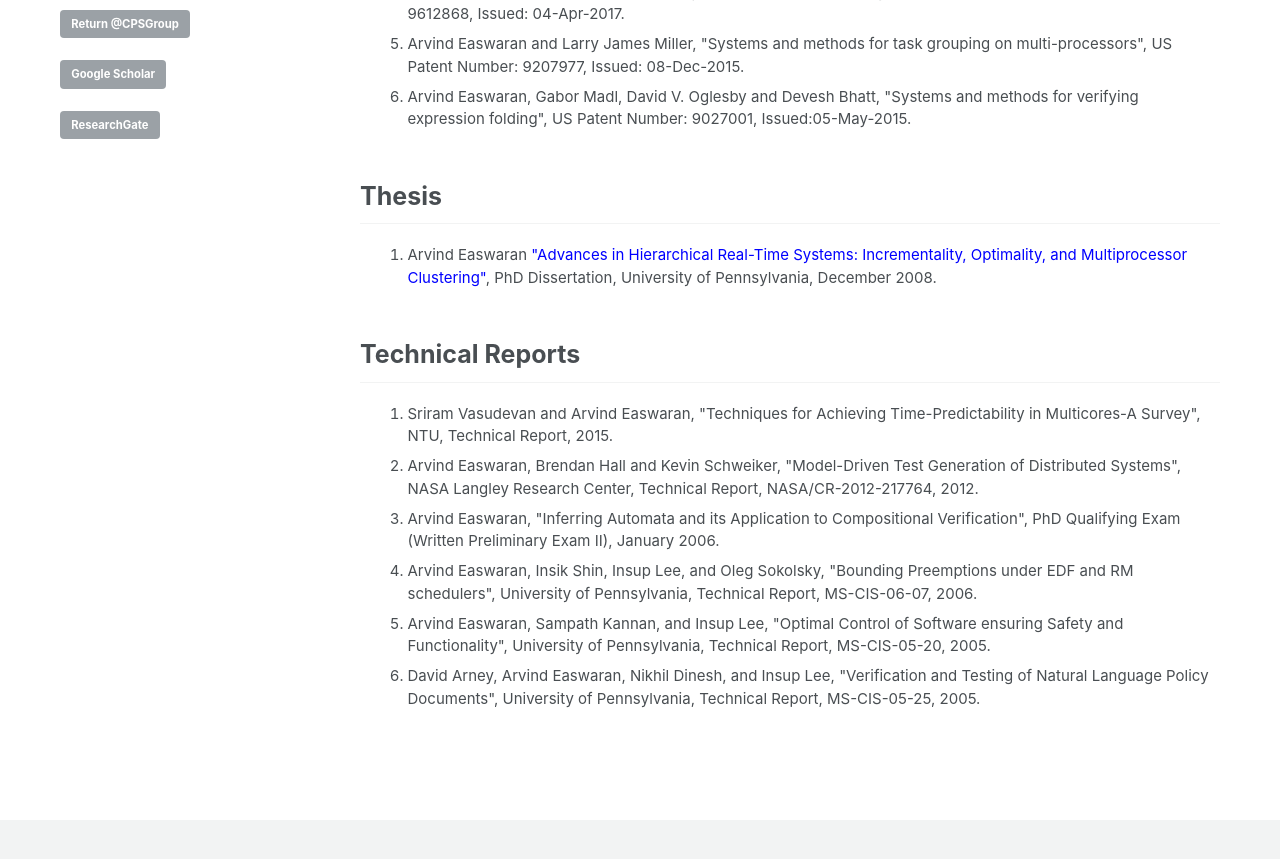
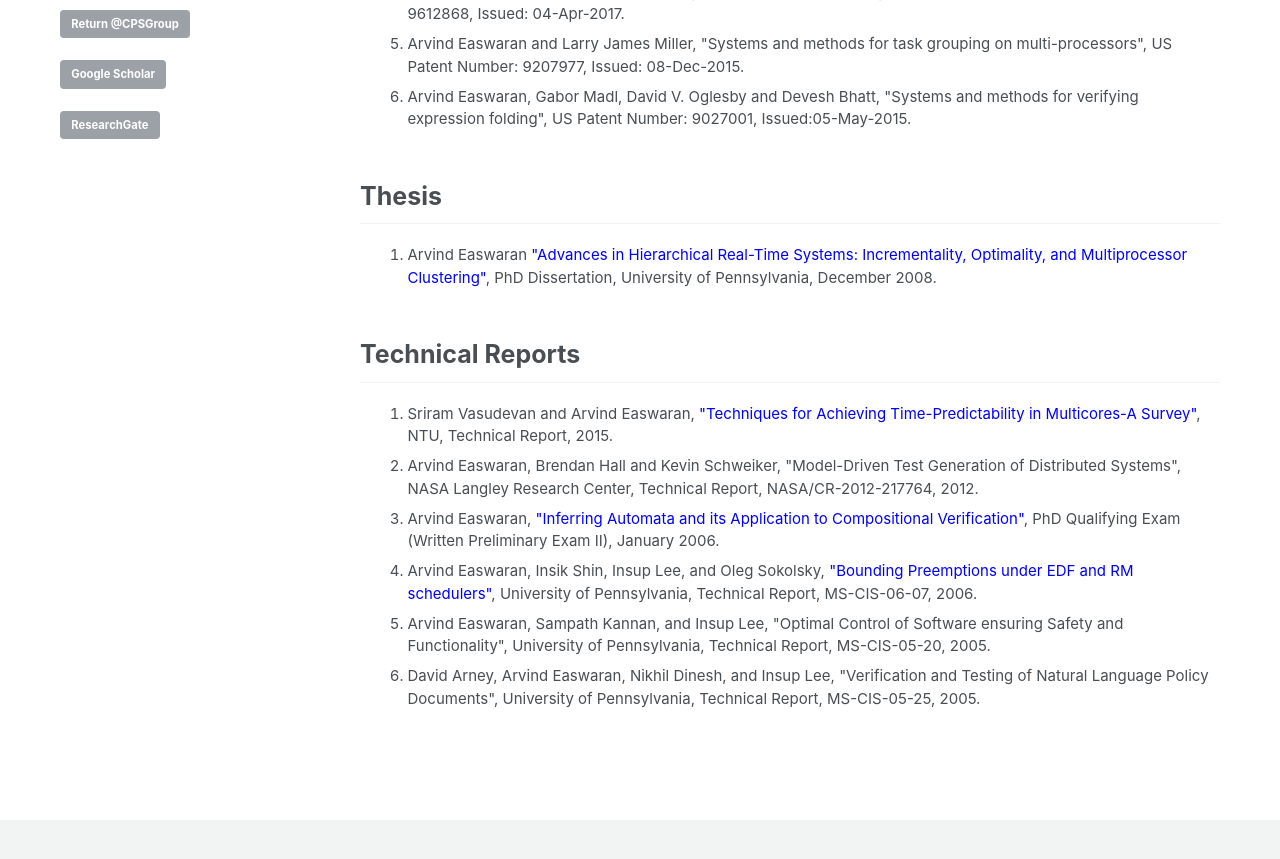
Before and after one commit to CPS-research-group/CPS-research-group.github.io, a Jekyll site: the page built from _pages/research_profile.md, in a window 1280 px wide and 900 px high, scrolled down 12582 px. Shown: the top 859 px of the window. Built offline with Jekyll 4.4.1, drawn with Linux system fonts in a browser that asks for light colours; some of the changed text lies outside the part shown.

Commit message:
Updates.

```diff
--- a/_pages/research_profile.md
+++ b/_pages/research_profile.md
@@ -200,7 +200,7 @@ a.a:active {color:#0000FF; text-decoration:none;}
  			<li class="a">Arvind Easwaran and Bj&ouml;rn Andersson, "Scheduling Sporadic Tasks on Multiprocessors with Mutual Exclusion Constraints", Workshop on Real-Time Systems on Multicore Platforms: Theory and Practice (co-located with ICPP), 2009.</li>
  			<li class="a">Arvind Easwaran and Insup Lee, "Compositional Schedulability Analysis for Cyber-Physical Systems", ACM SIGBED Review, Volume 5, Number 1, January 2008: Special Issue on the RTSS 2007 Forum on Deeply Embedded Real-Time Computing (<font color="FF0000"><B>Most Viable Solution Award</B></font>).</li>
  			<li class="a">Arvind Easwaran, Insik Shin and Insup Lee, "Towards Optimal Multiprocessor Scheduling for Arbitrary Deadline Tasks", Work-in-Progress Session of Real-Time Systems Symposium (RTSS), 2008.</li>
- 			<li class="a">Arvind Easwaran, Madhukar Anand, Insup Lee and Oleg Sokolsky, "On the Complexity of Generating Optimal Interfaces for Hierarchical Systems", Workshop on Compositional Theory and Technology for Real-Time Embedded Systems (CRTS), 2008.</li>
+ 			<li class="a">Arvind Easwaran, Madhukar Anand, Insup Lee and Oleg Sokolsky, <a class="a" href="/assets/documents/crts08.pdf">"On the Complexity of Generating Optimal Interfaces for Hierarchical Systems"</a>, Workshop on Compositional Theory and Technology for Real-Time Embedded Systems (CRTS), 2008.</li>
  			<li class="a">Arvind Easwaran, Insup Lee and Oleg Sokolsky, "Interface Algebra for Analysis of Hierarchical Real-Time Systems", International Workshop on Foundations in Interface Technologies (FIT), 2008.</li>
  			<li class="a">Arvind Easwaran, Sampath Kannan and Oleg Sokolsky, "Steering of Discrete Event Systems: Control Theory Approach", Electronic Notes in Theoretical Computer Science, Volume 144, Number 4, Pages 21-39, 2006: Publication of International Workshop on Runtime Verification (RV), 2005.</li>
  			<li class="a">Usa Sammapun, Arvind Easwaran, Insup Lee and Oleg Sokolsky, "Simulation of Simultaneous Events in Regular Expressions", Electronic Notes in Theoretical Computer Science, Volume 113, Pages 123-143, 2005: Publication of International Workshop on Runtime Verification (RV), 2004.</li>
@@ -215,7 +215,7 @@ a.a:active {color:#0000FF; text-decoration:none;}
 ## Patents
 
 <ol>
-			      <li class="a">Mainak Dan, Jose Peeterson Emerson Raja, Arvind Easwaran and Avalpreet Singh Brar, "A System and Method for Determining a Charging Schedule for a Plurality of Vehicles", Patent application filed through NTU and Continental, Singapore.</li>
+			<li class="a">Mainak Dan, Jose Peeterson Emerson Raja, Arvind Easwaran and Avalpreet Singh Brar, "A System and Method for Determining a Charging Schedule for a Plurality of Vehicles", Patent application filed through NTU and Continental, Singapore.</li>
 		        <li class="a">Heejong Park, Gao Chuanchao, Arvind Easwaran and Cheng Chia Loon, "Digital Twin Driven Automated Mobile SMT Material Transfer System", Patent application filed through NTU and Delta Research Center, Singapore.</li>
 		        <li class="a">Zhiheng Xu, Jun Xian Daniel Ng, Omar Bataineh, Arvind Easwaran, Sidharta Andalam and Jeffrey Soon, "Decentralized Cyber-Physical System", US Patent Number: 11307917, Issued: 19-Apr-2022.</li>
 		        <li class="a">Arvind Easwaran and Srivatsan Varadarajan, "Systems and methods generating inter-group and intra-group execution schedules for instruction entity allocation and scheduling on multi-processors", US Patent Number: 9612868, Issued: 04-Apr-2017.</li>
@@ -232,10 +232,10 @@ a.a:active {color:#0000FF; text-decoration:none;}
 ## Technical Reports
 
 <ol>
-		<li class="a"> Sriram Vasudevan and Arvind Easwaran, "Techniques for Achieving Time-Predictability in Multicores-A Survey", NTU, Technical Report, 2015.</li>
+		<li class="a"> Sriram Vasudevan and Arvind Easwaran, <a class="a" href="/assets/documents/multi_core_survey.pdf">"Techniques for Achieving Time-Predictability in Multicores-A Survey"</a>, NTU, Technical Report, 2015.</li>
 		<li class="a"> Arvind Easwaran, Brendan Hall and Kevin Schweiker, "Model-Driven Test Generation of Distributed Systems", NASA Langley Research Center, Technical Report, NASA/CR-2012-217764, 2012.</li>
-		<li class="a">Arvind Easwaran, "Inferring Automata and its Application to Compositional Verification", PhD Qualifying Exam (Written Preliminary Exam II), January 2006.</li>
-		<li class="a">Arvind Easwaran, Insik Shin, Insup Lee, and Oleg Sokolsky, "Bounding Preemptions under EDF and RM schedulers", University of Pennsylvania, Technical Report, MS-CIS-06-07, 2006.</li>
+		<li class="a">Arvind Easwaran, <a class="a" href="/assets/documents/wpeII.pdf">"Inferring Automata and its Application to Compositional Verification"</a>, PhD Qualifying Exam (Written Preliminary Exam II), January 2006.</li>
+		<li class="a">Arvind Easwaran, Insik Shin, Insup Lee, and Oleg Sokolsky, <a class="a" href="/assets/documents/MS-CIS-06-07.pdf">"Bounding Preemptions under EDF and RM schedulers"</a>, University of Pennsylvania, Technical Report, MS-CIS-06-07, 2006.</li>
  		<li class="a">Arvind Easwaran, Sampath Kannan, and Insup Lee, "Optimal Control of Software ensuring Safety and Functionality", University of Pennsylvania, Technical Report, MS-CIS-05-20, 2005.</li>
 		<li class="a">David Arney, Arvind Easwaran, Nikhil Dinesh, and Insup Lee, "Verification and Testing of Natural Language Policy Documents", University of Pennsylvania, Technical Report, MS-CIS-05-25, 2005.</li>
 		</ol>
```
Also changed, not shown: 3 other files.
